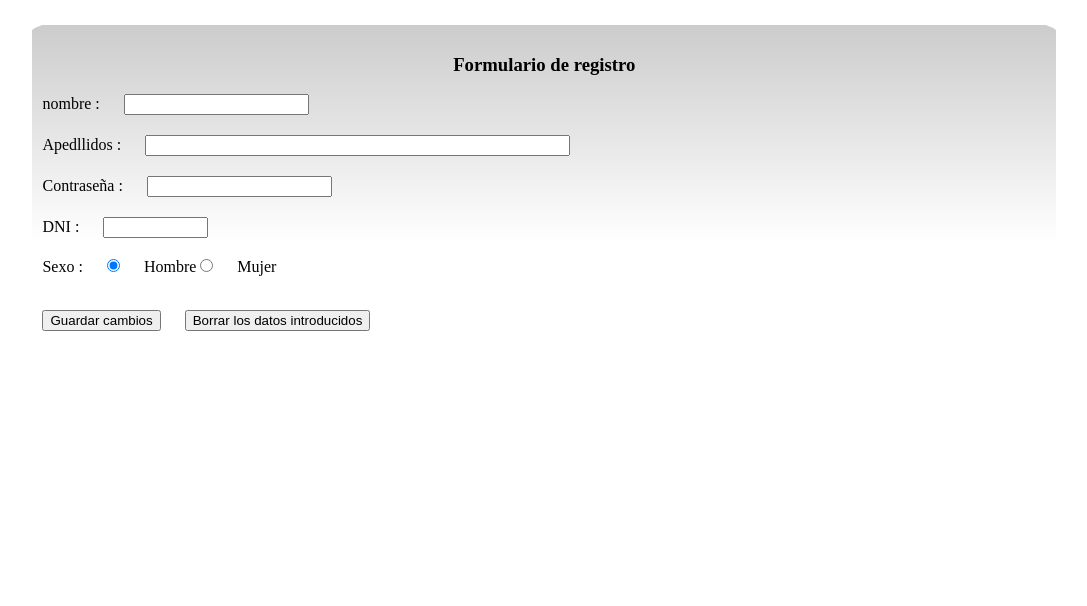
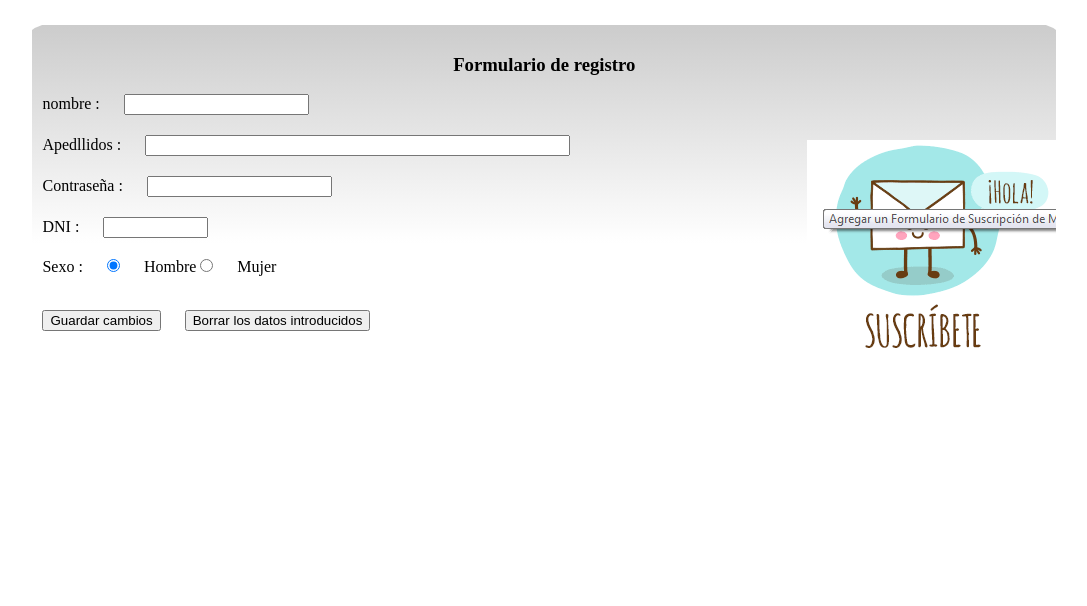
Before and after one commit to taniapujol/curs2018, a PHP site: page /formulario.html in a window 1280 px wide. Shown: the top 606 px of the page, without its empty margins (91-1178 px from the left). Run offline with PHP 8.4, Linux system fonts and the light colour scheme.

Commit message:
esto no funciona

```diff
--- a/JavaScript/EFormularios/css/style.css
+++ b/JavaScript/EFormularios/css/style.css
@@ -11,11 +11,13 @@ html {
     margin: 20px auto;
     padding: 10px;
 
-    background: linear-gradient(to bottom, #ccc 0%, #FFF 65%);
-    background-repeat: no-repeat;
+    background: url("../img/suscribete.png"), linear-gradient(to bottom, #ccc 0%, #FFF 65%);
+    background-repeat: no-repeat, no-repeat;
+    background-position: right  bottom, top;
     border: 5px solid transparent;
     border-radius: 5%;
 }
+
 h3 { text-align: center;}
 label,
 input {
--- a/JavaScript/EFormularios/js/script.js
+++ b/JavaScript/EFormularios/js/script.js
@@ -1,13 +1,19 @@
 // Preparando el javascript a la espera de la carga de la página
+window.addEventListener("closed",adios);
 window.addEventListener("load", cargarEventos);
 
 // creacion de la funciones necesarias
 function AlertSubmit() {
     document.getElementById("enviar").addEventListener("click", function () {
         alert("Se Ha enviado el Formularia introducido");
-        document.getElementById("enviar").type="submit";
+        document.getElementById("enviar").type = "submit";
     })
 }
+function adios() {
+    alert("adios, regresa pronto");
+    window.close();
+}
+
 
 // Funcion Principar cargarEventos
 
```
Also changed, not shown: JavaScript/EFormularios/img/suscribete.PNG (added).
